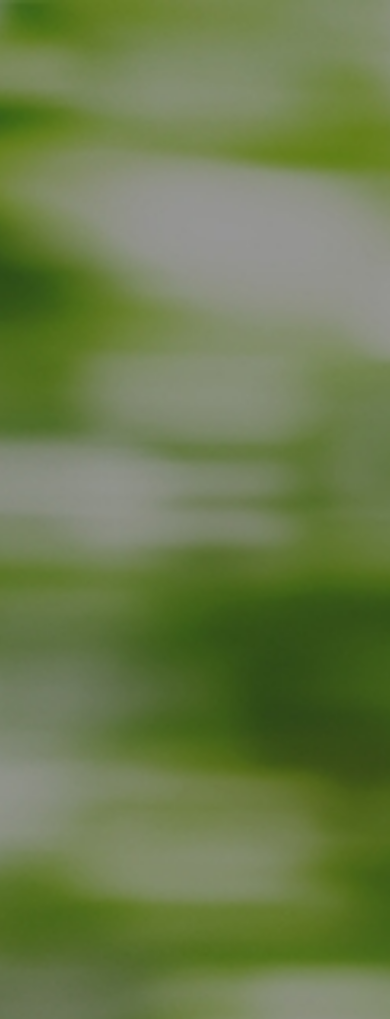
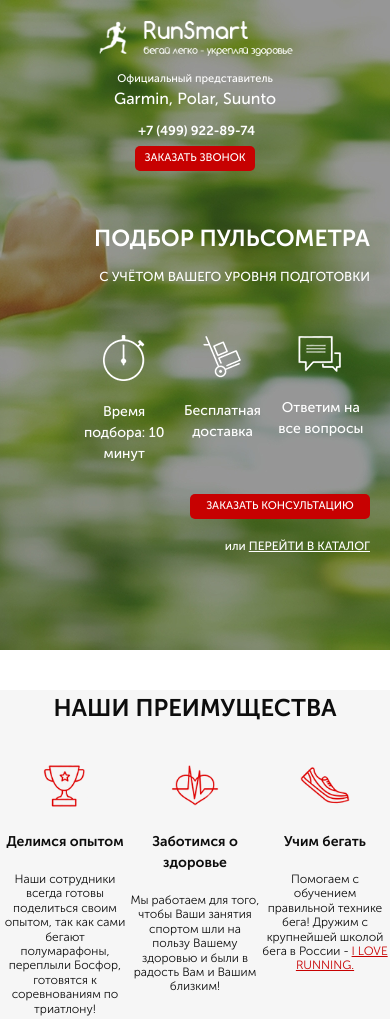
Before and after one commit to OGRoFF/Pulse, a website: page src/index.html in a window 390 px wide. Shown: the top 1019 px of the page. Drawn offline with Linux system fonts and the light colour scheme.

Commit message:
HW_final_step1

```diff
--- a/src/sass/_media.scss
+++ b/src/sass/_media.scss
@@ -1,8 +1,138 @@
-@media (max-width: 1200px){}
+@media (max-width: 1200px){
 
-@media (max-width: 991px) {
-    .promo {
-        min-height: 200px;
-        padding: 1200px 0 93px 0;
+}
+
+@media (max-width: 991px){
+    .header {
+        margin: 0 20px 0 20px;
+        &__phone{
+            font-size: 16px;
+        }
+
     }
+
+    .promo{
+        &__wrapper{
+            margin-right: 20px;
+        }
+        &__header{
+            font-size: 35px;
+        }
+        &__subheader{
+            margin-top: 4px;
+            font-size: 19px;
+        }
+    }
+
+
+
 }
+
+
+@media (max-width: 767px){
+    .header {
+        margin: 0 20px 0 20px;
+        &__phone{
+            font-size: 16px;
+        }
+        &__logo{
+            img{
+                width: 90%;
+            }
+
+        }
+
+    }
+
+    .promo{
+        &__wrapper{
+            margin-right: 20px;
+        }
+        &__header{
+            font-size: 35px;
+        }
+        &__subheader{
+            margin-top: 4px;
+            font-size: 19px;
+        }
+    }
+
+
+}
+
+
+@media (max-width: 575px){
+    .header{
+        flex-direction: column;
+        &__logo{
+            img{
+                width: 78%;
+                display: block;
+                margin: 0 auto;
+            }
+        }
+        &__phone{
+            margin-top: 10px;
+            font-size: 13px;
+
+        }
+        &__official {
+            margin-top: 15px;
+            font-size: 11px;
+            span {
+                font-size: 16px;
+            }
+        }
+    }
+    .promo{
+        &__wrapper{
+            margin-top: 50px;
+        }
+        &__header{
+            font-size: 23px;
+        }
+        &__subheader{
+            font-size: 13px;
+        }
+        &__icons{
+            margin-top: 40px;
+            width: 295px;
+        }
+        &__link{
+            font-size: 12px;
+        }
+    }
+    .button{
+        margin-top: 5px;
+        width: 120px;
+        height: 25px;
+        font-size: 11px;
+        &_main{
+            margin-top: 30px;
+            width: 180px;
+        }
+    }
+    .advantages{
+        &__header{
+            margin-top: 40px;
+            font-size: 24px;
+        }
+        &__blocks{
+            margin-top: 35px;
+        }
+        &__block{
+            font-size: 14px;
+            &_descr_s{
+                font-size: 12px;
+                margin-top: 20px;
+                }
+            img{
+                width: 50px;
+                height: 50px;
+                margin-bottom: 20px;
+            }
+        }
+    }
+
+
+}
```
Also changed, not shown: src/css/style.min.css.
